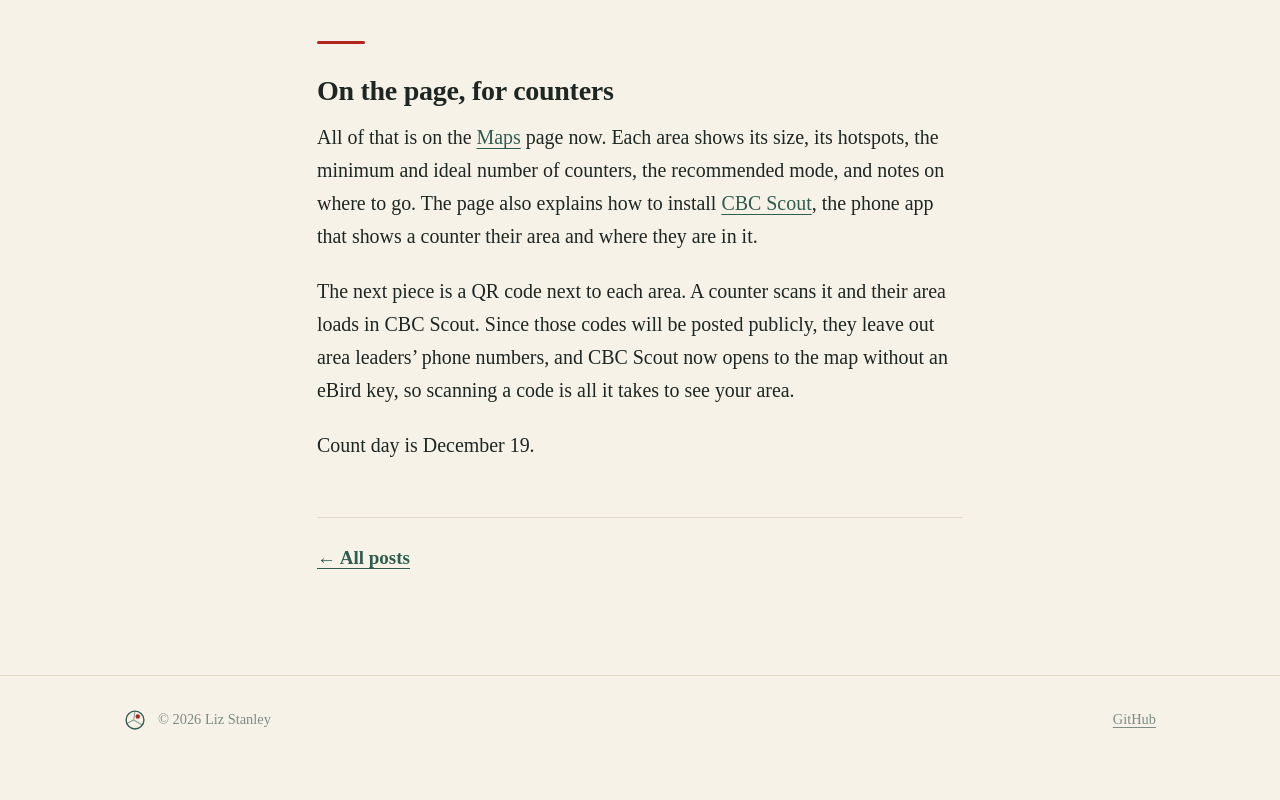
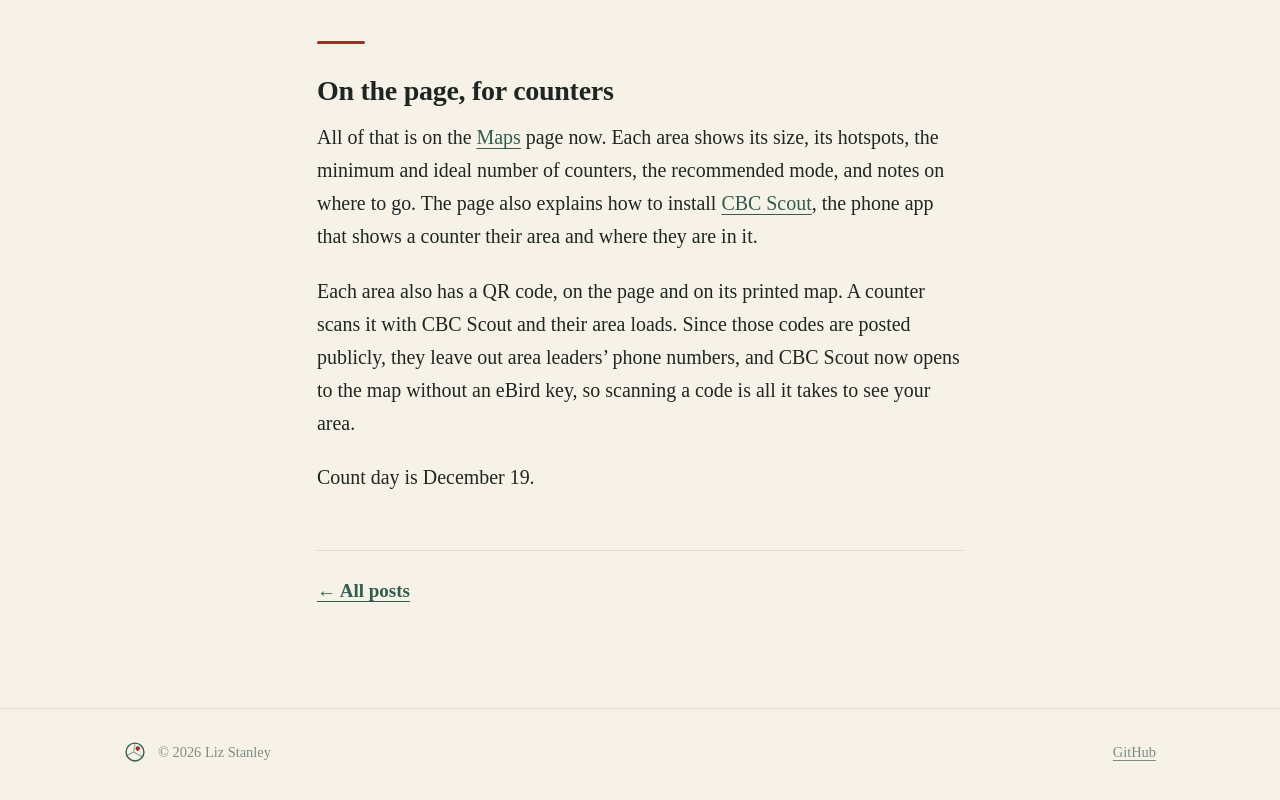
Before and after one commit to lizmstanley/lizmstanley.github.io, an Astro site: page /blog/bloomington-cbc-site in a window 1280 px wide. Shown: the part 2767-3567 px from the top of the page. Before the commit the page ends 3546 px from the top, so only its background shows below. Built offline with nearby package versions, Linux system fonts and the light colour scheme; Astro itself is replaced by a stand-in of ours.

Commit message:
fix: say the area QR codes are live on bloomingtoncbc.org

```diff
--- a/src/content/blog/bloomington-cbc-site.md
+++ b/src/content/blog/bloomington-cbc-site.md
@@ -36,6 +36,6 @@ Area 19 is a good example of why mode matters. It includes the MSP Airport cargo
 
 All of that is on the [Maps](https://www.bloomingtoncbc.org/count-info/maps/) page now. Each area shows its size, its hotspots, the minimum and ideal number of counters, the recommended mode, and notes on where to go. The page also explains how to install [CBC Scout](/birdspotter/cbc/scout/), the phone app that shows a counter their area and where they are in it.
 
-The next piece is a QR code next to each area. A counter scans it and their area loads in CBC Scout. Since those codes will be posted publicly, they leave out area leaders' phone numbers, and CBC Scout now opens to the map without an eBird key, so scanning a code is all it takes to see your area.
+Each area also has a QR code, on the page and on its printed map. A counter scans it with CBC Scout and their area loads. Since those codes are posted publicly, they leave out area leaders' phone numbers, and CBC Scout now opens to the map without an eBird key, so scanning a code is all it takes to see your area.
 
 Count day is December 19.
```
